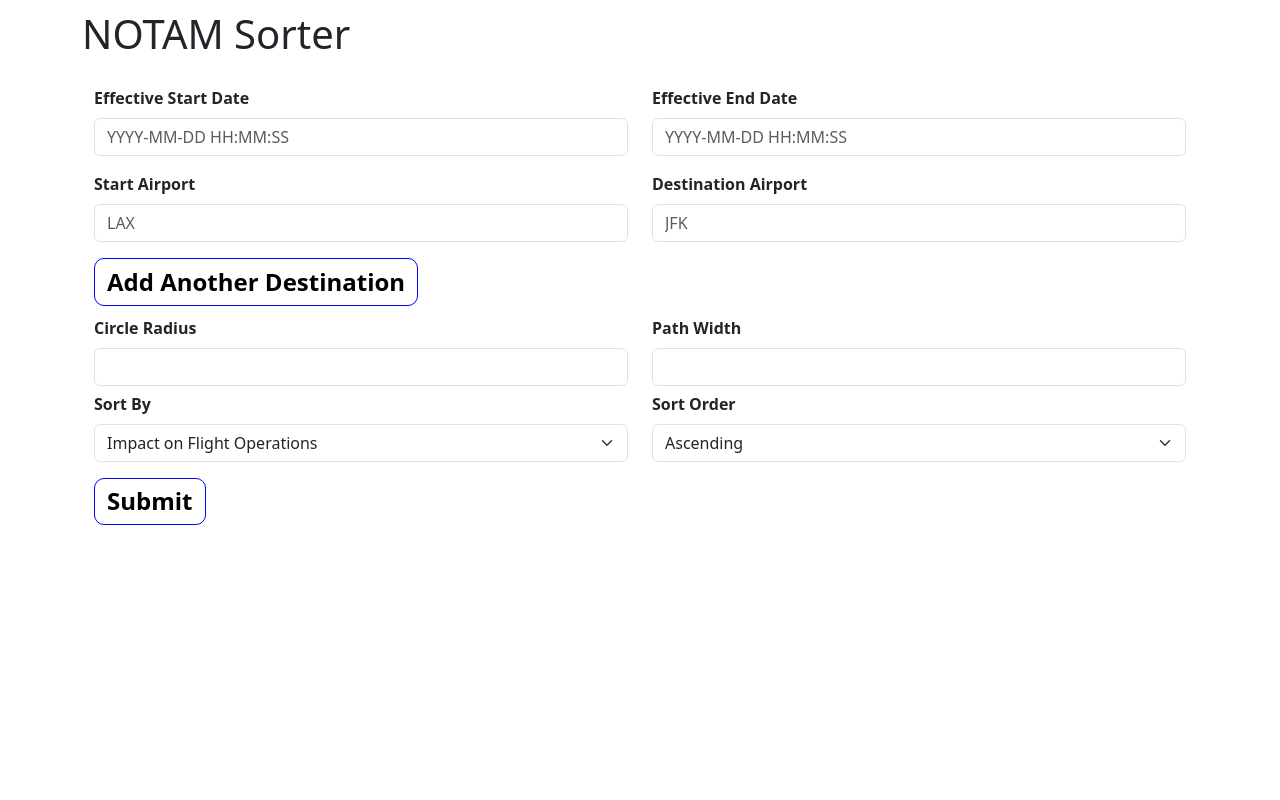
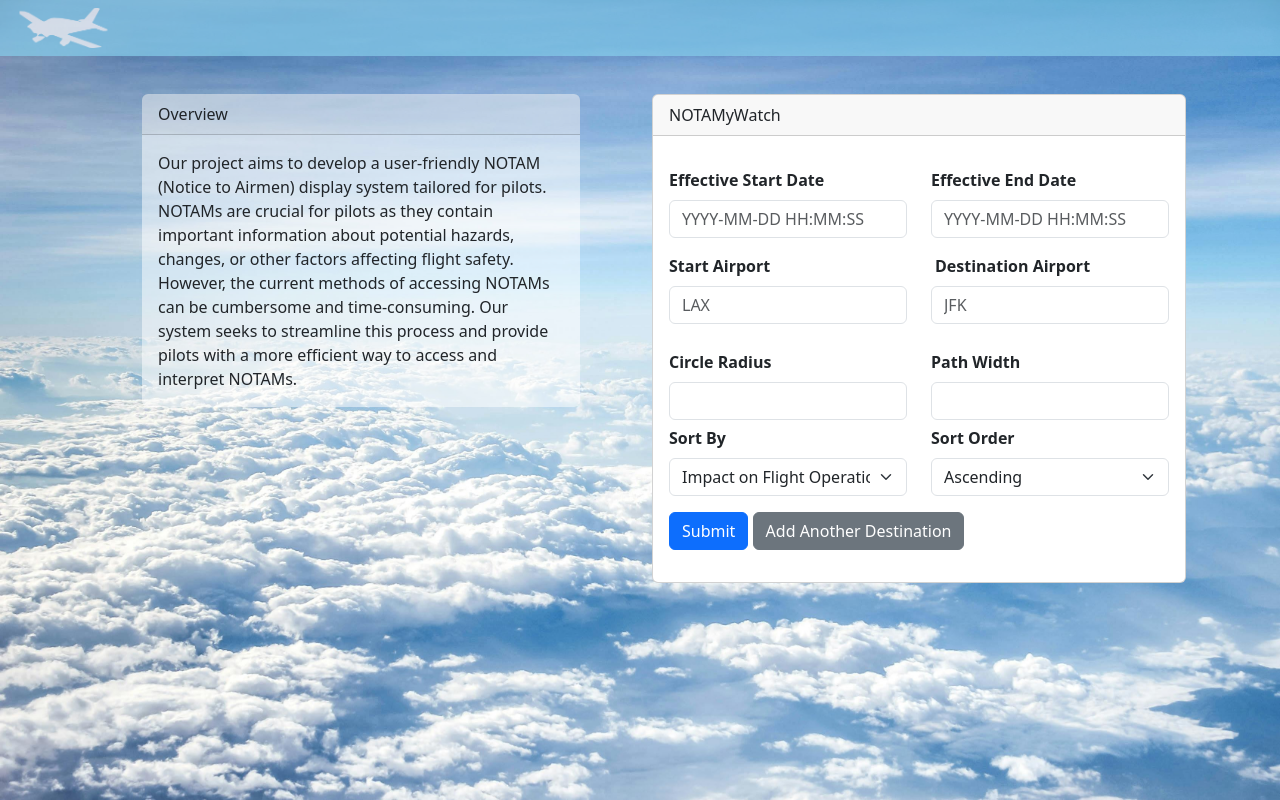
Before and after one commit to Gabrieldowen/NOTAM_API_Example, a Flask app: template templates/form.html in a window 1280 px wide. Run offline with Flask 3, Linux system fonts and the light colour scheme; the template is opened without the code that fills it, so the values that code supplies are empty; some libraries are stand-ins or nearby versions.

Commit message:
basic rewrite of form page

```diff
--- a/static/map.js
+++ b/static/map.js
@@ -97,11 +97,11 @@ function loadMap(notamCoords) {
 
 
             if (item && accordianList) {
+                item.click();
 
                 // Move the item to the top of its parent container
                 accordianList.insertBefore(item, accordianList.firstChild);
 
-                item.click();
                 toggleAccordion(item);
             }
 
--- a/templates/base.html
+++ b/templates/base.html
@@ -37,6 +37,9 @@
 
 </head>
 <body>
+    <nav class="navbar navbar-expand-lg navbar-light navbar-custom" style="opacity: 0.7; background-color: skyblue;">
+            <a  href="{{ url_for('index') }}"><img type="image" style="position: relative; top: -20px; filter: brightness(0) invert(1);" id="plane" src="static/images/plane.png" alt="Submit"></a>
+    </nav>
     {% block content %}{% endblock %}
 
 </body>
--- a/templates/form.html
+++ b/templates/form.html
@@ -1,11 +1,46 @@
 {% extends 'base.html' %}
 
 {% block content %}
+<style>
+        body {
+            /* Set background image */
+            background-image: url('static/images/sky_background.jpg');
+            /* Set background image size to cover entire page */
+            background-size: 100% 100%;
+            /* Center the background image */
+            background-position: center;
+            /* Add a background color as fallback */
+            background-color: #f8f9fa; /* You can change this color as needed */
+            /* Prevent background image from repeating */
+            background-repeat: no-repeat;
+            /* Fixed background attachment */
+            background-attachment: fixed;
 
-<div class="container" style="transform: translateY(10px);">
-    <h1 id = "Title">NOTAM Sorter</h1>
+        }
+</style>
+<div class="container" style="transform: translateY(10px);" id="formPageContent">
+
       <div class="container mt-5" style="transform: translateY(-20px);">
-        <form id = "dataForm" action="/submit_form" method="post">
+        <div class="row">
+
+        <div class="col-md-6">
+            <div class="card mx-5" style="background-color: rgba(255, 255, 255, 0.5);  border: none;">
+                <div class="card-header">
+                    Overview
+                </div>
+                <div class="card-body">
+            Our project aims to develop a user-friendly NOTAM (Notice to Airmen) display system tailored for pilots. NOTAMs are crucial for pilots as they contain important information about potential hazards, changes, or other factors affecting flight safety. However, the current methods of accessing NOTAMs can be cumbersome and time-consuming. Our system seeks to streamline this process and provide pilots with a more efficient way to access and interpret NOTAMs.
+            </div>
+            </div>
+        </div>
+
+        <div class="col-md-6">
+        <div class="card">
+            <div class="card-header">
+                NOTAMyWatch
+            </div>
+            <div class="card-body">
+        <form id="dataForm" class="my-3" action="/submit_form" method="post">
 	        <div class="row">
                 <div class="col-md-6 mb-3">
                     <label for="effectiveStartDate" class="form-label"><strong>Effective Start Date</strong></label>
@@ -26,15 +61,19 @@
                     <span id="error-message3"> </span>
                 </div>
                 <div class="col-md-6 mb-3">
-                    <label for="destAirport" class="form-label"><strong>Destination Airport</strong></label>
+                    <label for="destAirport" class="form-label">
+                        <strong class="mx-1">Destination Airport</strong>
+                        <!-- <button type="button" id="addButton" style="background: none; border: none;outline: none;" onclick="addDestination()">+</button> -->
+                    </label>
                     <input type="text" class="form-control" id="destAirport" name="destAirport" placeholder="JFK" autocomplete="off" oninput="updateAirportOptions('destAirport', 'destAirportDropdown')">
+
                     <div class="dropdown" id="destAirportDropdown"></div>
                     <span id="error-message4"> </span>
                 </div>
              </div>
 		<div id="additionalDestinations"></div>
-            	<button type="button" id="addButton" class="btn btn-secondary submit" onclick="addDestination()">Add Another Destination</button>
-            <div class="row" style="transform: translateY(10px);">
+
+                <div class="row" style="transform: translateY(10px);">
                 <div class="col-md-6 mb-3">
                     <label for="radius" class="form-label"><strong>Circle Radius</strong></label>
                     <input type="text" class="form-control" id="radius" name="radius">
@@ -63,9 +102,14 @@
                     </select>
                 </div>
             </div>
-            <button type="submit" id="submitButton" class="btn btn-primary submit">Submit</button>
+            <button type="submit" id="submitButton" class="btn btn-primary">Submit</button>
+            <button type="button" id="addButton"  class="btn btn-secondary" onclick="addDestination()">Add Another Destination</button>
+
             </div>
         </form>
+        </div>
+        </div>
+    </div>
     </div>
 </div>
 
```
Also changed, not shown: static/form.js (+29 -26 lines), templates/display.html (+1 -6 lines), static/images/sky_background.jpg (added).
